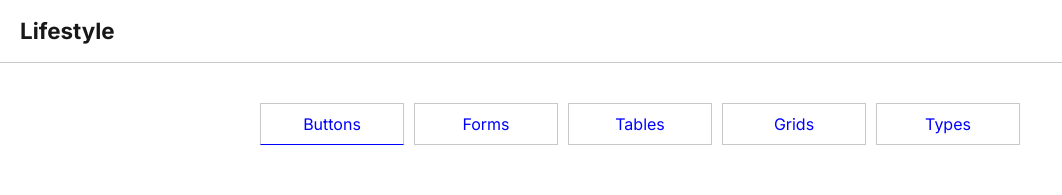
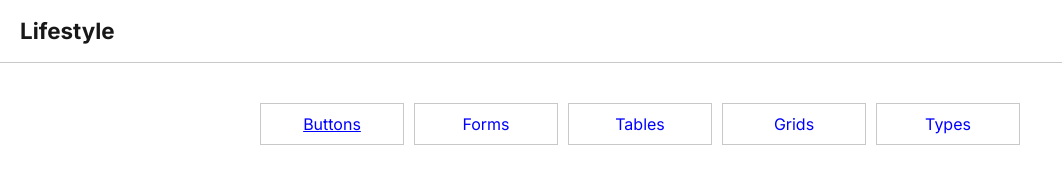
Before and after one commit to C4co/life-style, a Next.js app: page / in a window 1280 px wide. In both pictures the pointer is over the link "Buttons". Shown: the top 195 px of the page, without its empty margins (0-1062 px from the left). Built offline with nearby package versions, Linux system fonts and the light colour scheme.

Commit message:
Adding text decoration on links.

```diff
--- a/styles/elements/types.scss
+++ b/styles/elements/types.scss
@@ -94,7 +94,7 @@
   transition: all 0.2s linear 0s;
 
   &:hover{
-    border-bottom: solid var(--link-color) 1px;
+    text-decoration: underline;
   }
 }
 
```
